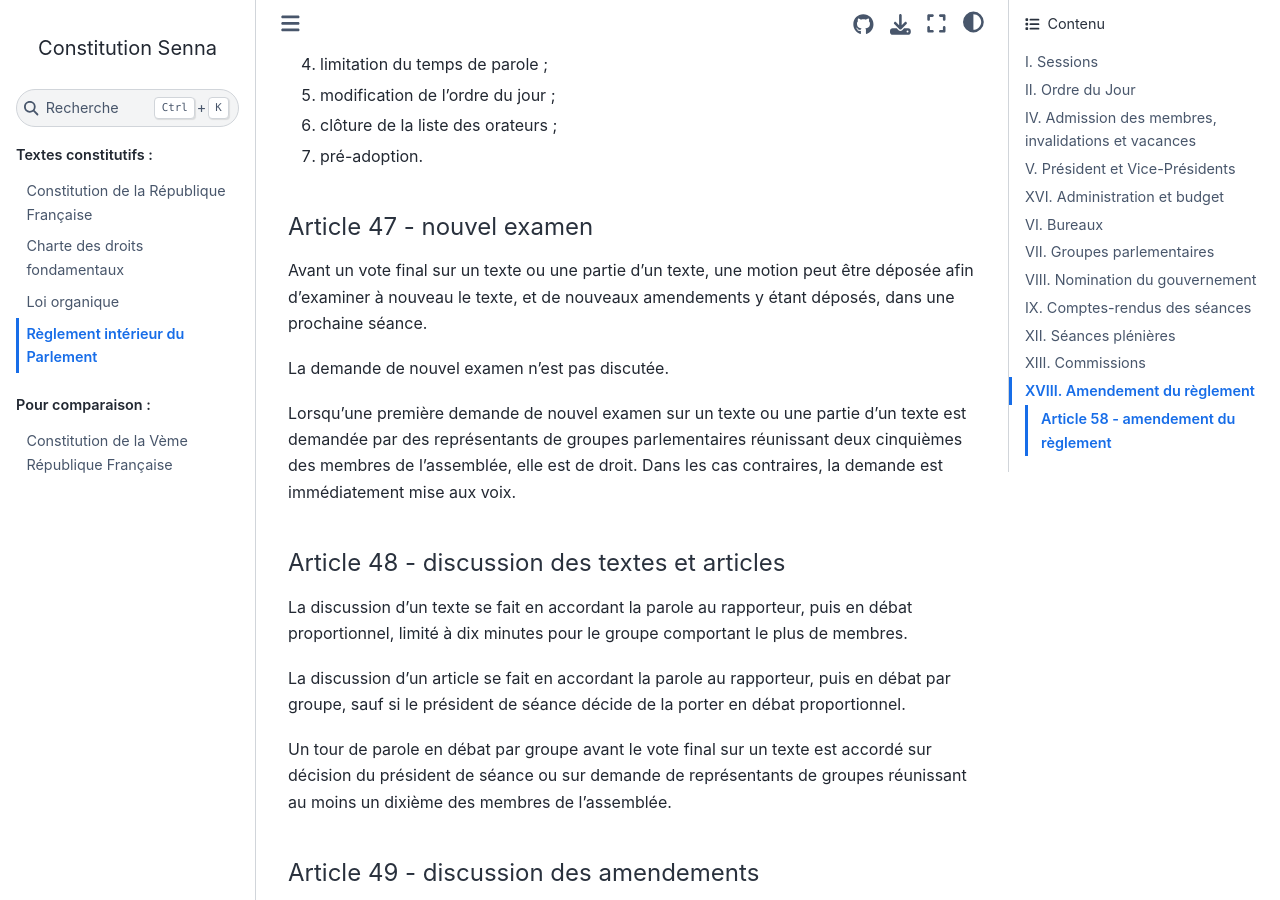
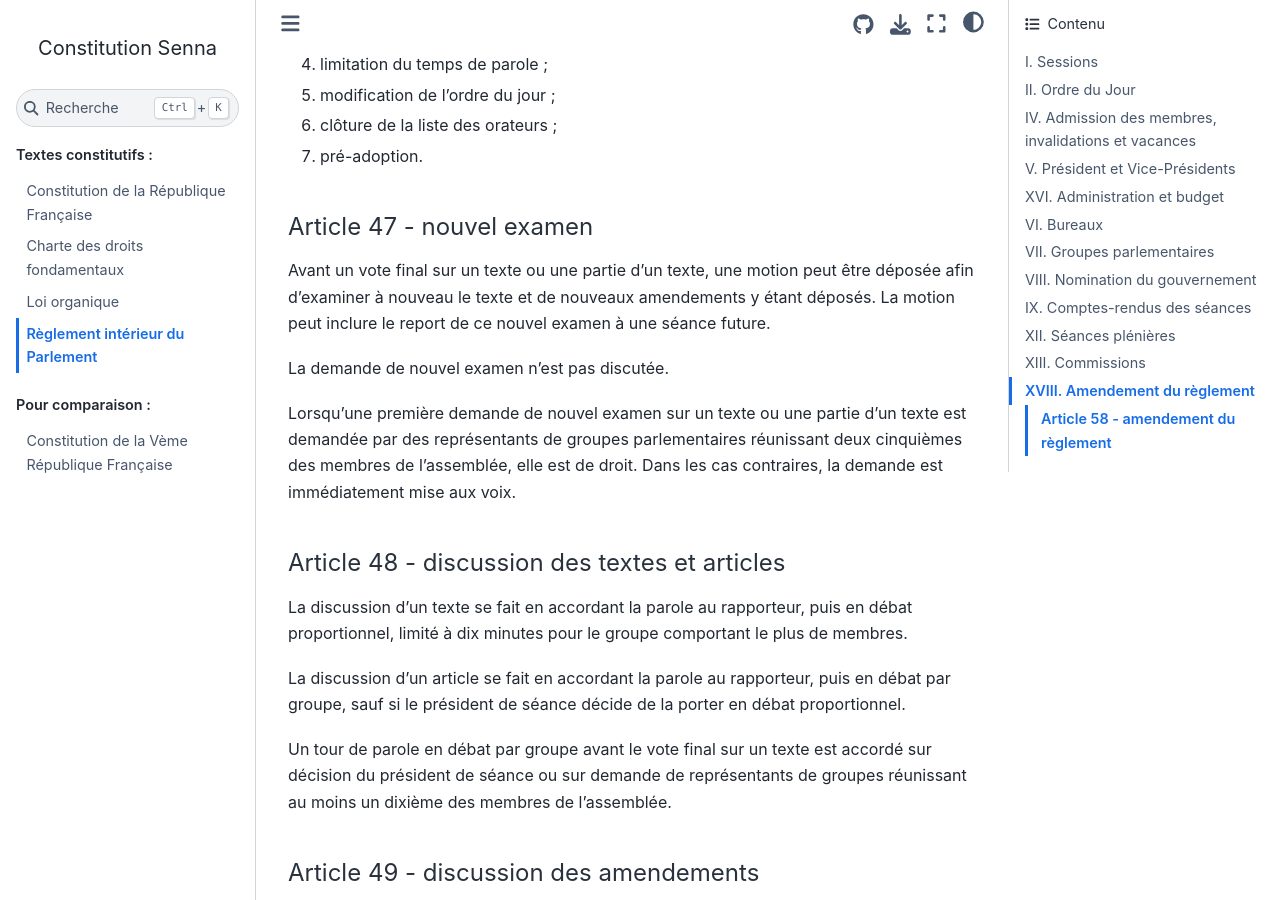
Before and after one commit to Gouvernathor/senna, a Sphinx documentation site: the page built from source/reglement_interieur.rst, in a window 1280 px wide and 900 px high, scrolled down 15718 px. Built offline with Sphinx 7.4.7 and the Sphinx Book theme 1.1.4, drawn with Linux system fonts in a browser that asks for light colours.

Commit message:
nouvel examen : pas de report automatique

```diff
--- a/source/reglement_interieur.rst
+++ b/source/reglement_interieur.rst
@@ -458,7 +458,7 @@
 
 .. article:: nouvel examen
 
-Avant un vote final sur un texte ou une partie d'un texte, une motion peut être déposée afin d'examiner à nouveau le texte, et de nouveaux amendements y étant déposés, dans une prochaine séance.
+Avant un vote final sur un texte ou une partie d'un texte, une motion peut être déposée afin d'examiner à nouveau le texte et de nouveaux amendements y étant déposés. La motion peut inclure le report de ce nouvel examen à une séance future.
 
 La demande de nouvel examen n'est pas discutée.
 
```
